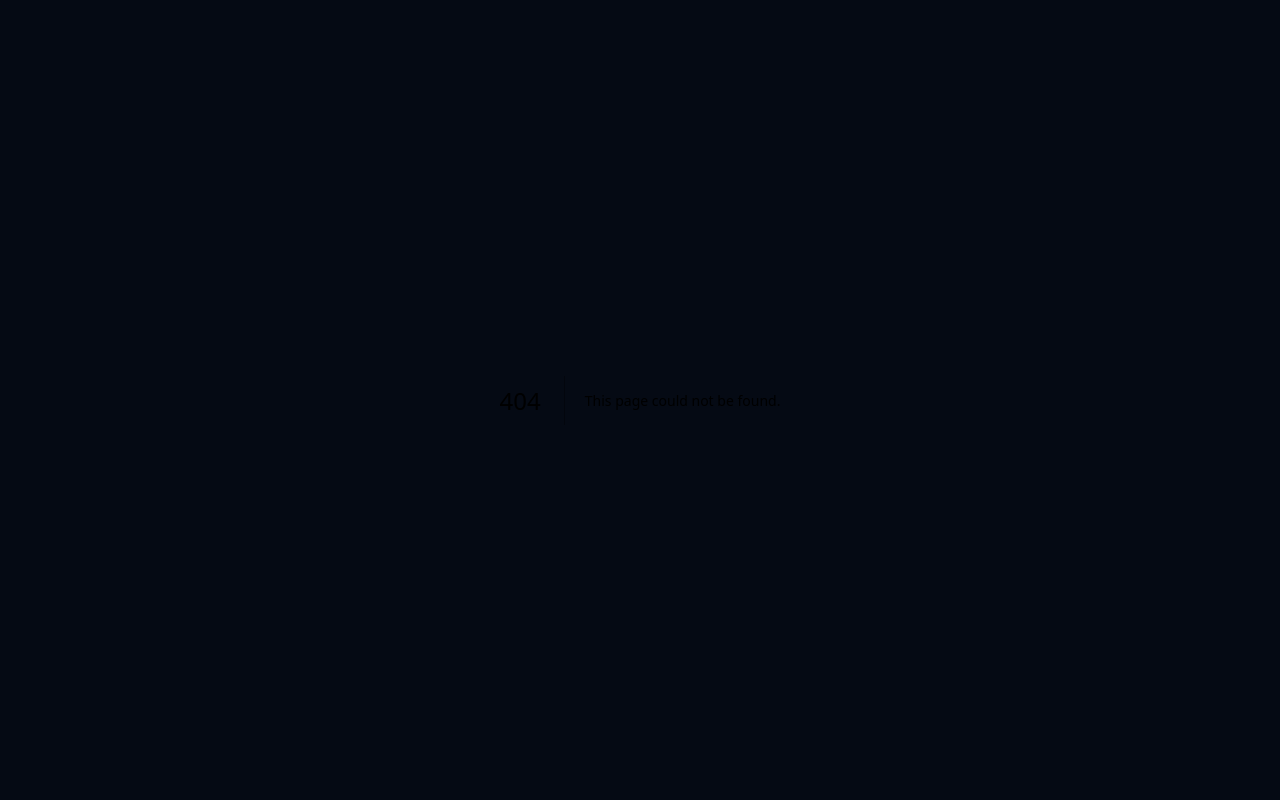
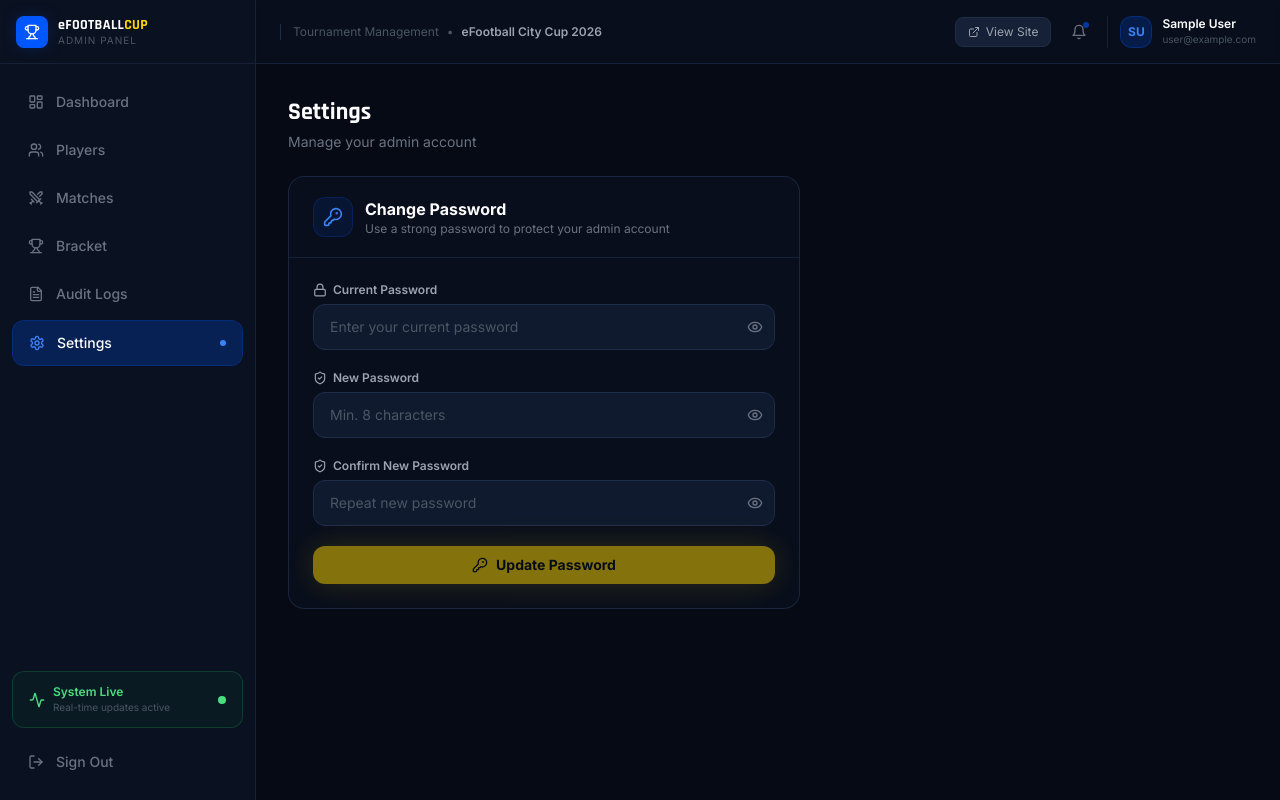
Before and after one commit to demscript/e-football, a Next.js app: page /admin/settings in a window 1280 px wide. Before the commit this address had no page. Built offline with nearby package versions, Linux system fonts and the light colour scheme; no server answers; sample sign-in values are in the browser's storage.

Commit message:
feat: add admin settings page with password change

```diff
--- /dev/null
+++ b/app/admin/settings/page.tsx
@@ -0,0 +1,196 @@
+"use client";
+
+import { useState } from "react";
+import { useRouter } from "next/navigation";
+import { motion } from "framer-motion";
+import { KeyRound, Eye, EyeOff, ShieldCheck, Lock } from "lucide-react";
+import { Button } from "@/components/ui/button";
+import toast from "react-hot-toast";
+
+export default function SettingsPage() {
+  const router = useRouter();
+  const [currentPassword, setCurrentPassword] = useState("");
+  const [newPassword, setNewPassword] = useState("");
+  const [confirmPassword, setConfirmPassword] = useState("");
+  const [showCurrent, setShowCurrent] = useState(false);
+  const [showNew, setShowNew] = useState(false);
+  const [showConfirm, setShowConfirm] = useState(false);
+  const [loading, setLoading] = useState(false);
+
+  const strength = newPassword.length === 0 ? null
+    : newPassword.length < 8 ? "weak"
+    : newPassword.length < 12 ? "fair"
+    : /[A-Z]/.test(newPassword) && /[0-9]/.test(newPassword) ? "strong"
+    : "fair";
+
+  const strengthColor = { weak: "bg-red-500", fair: "bg-yellow-500", strong: "bg-green-500" }[strength ?? "weak"];
+  const strengthWidth = { weak: "w-1/3", fair: "w-2/3", strong: "w-full" }[strength ?? "weak"];
+
+  async function handleSubmit(e: React.FormEvent) {
+    e.preventDefault();
+
+    if (newPassword !== confirmPassword) {
+      toast.error("New passwords do not match");
+      return;
+    }
+    if (newPassword.length < 8) {
+      toast.error("Password must be at least 8 characters");
+      return;
+    }
+
+    setLoading(true);
+    try {
+      const res = await fetch("/api/admin/change-password", {
+        method: "POST",
+        headers: { "Content-Type": "application/json" },
+        body: JSON.stringify({ currentPassword, newPassword }),
+      });
+
+      const data = await res.json();
+      if (!res.ok) throw new Error(data.error ?? "Failed to update password");
+
+      toast.success("Password updated successfully!");
+      setCurrentPassword("");
+      setNewPassword("");
+      setConfirmPassword("");
+      router.refresh();
+    } catch (err) {
+      toast.error(err instanceof Error ? err.message : "Something went wrong");
+    } finally {
+      setLoading(false);
+    }
+  }
+
+  return (
+    <div className="space-y-6 max-w-lg">
+      <div>
+        <h1 className="text-2xl font-black text-white font-display">Settings</h1>
+        <p className="text-gray-500 text-sm mt-1">Manage your admin account</p>
+      </div>
+
+      <motion.div
+        initial={{ opacity: 0, y: 16 }}
+        animate={{ opacity: 1, y: 0 }}
+        className="rounded-2xl border border-dark-400/50 bg-dark-800/60 overflow-hidden"
+      >
+        {/* Header */}
+        <div className="px-6 py-5 border-b border-dark-600 flex items-center gap-3">
+          <div className="w-10 h-10 rounded-xl bg-brand-blue/10 border border-brand-blue/20 flex items-center justify-center">
+            <KeyRound className="w-5 h-5 text-brand-blue-light" />
+          </div>
+          <div>
+            <h2 className="font-bold text-white">Change Password</h2>
+            <p className="text-xs text-gray-500">Use a strong password to protect your admin account</p>
+          </div>
+        </div>
+
+        <form onSubmit={handleSubmit} className="px-6 py-6 space-y-5">
+          {/* Current password */}
+          <div className="space-y-1.5">
+            <label className="text-xs font-semibold text-gray-400 flex items-center gap-1.5">
+              <Lock className="w-3.5 h-3.5" /> Current Password
+            </label>
+            <div className="relative">
+              <input
+                type={showCurrent ? "text" : "password"}
+                value={currentPassword}
+                onChange={(e) => setCurrentPassword(e.target.value)}
+                required
+                placeholder="Enter your current password"
+                className="w-full bg-dark-700 border border-dark-500 rounded-xl px-4 py-3 pr-11 text-sm text-white placeholder-gray-600 focus:outline-none focus:border-brand-blue/50 transition-colors"
+              />
+              <button
+                type="button"
+                onClick={() => setShowCurrent(!showCurrent)}
+                className="absolute right-3 top-1/2 -translate-y-1/2 text-gray-500 hover:text-gray-300 transition-colors"
+              >
+                {showCurrent ? <EyeOff className="w-4 h-4" /> : <Eye className="w-4 h-4" />}
+              </button>
+            </div>
+          </div>
+
+          {/* New password */}
+          <div className="space-y-1.5">
+            <label className="text-xs font-semibold text-gray-400 flex items-center gap-1.5">
+              <ShieldCheck className="w-3.5 h-3.5" /> New Password
+            </label>
+            <div className="relative">
+              <input
+                type={showNew ? "text" : "password"}
+                value={newPassword}
+                onChange={(e) => setNewPassword(e.target.value)}
+                required
+                placeholder="Min. 8 characters"
+                className="w-full bg-dark-700 border border-dark-500 rounded-xl px-4 py-3 pr-11 text-sm text-white placeholder-gray-600 focus:outline-none focus:border-brand-blue/50 transition-colors"
+              />
+              <button
+                type="button"
+                onClick={() => setShowNew(!showNew)}
+                className="absolute right-3 top-1/2 -translate-y-1/2 text-gray-500 hover:text-gray-300 transition-colors"
+              >
+                {showNew ? <EyeOff className="w-4 h-4" /> : <Eye className="w-4 h-4" />}
+              </button>
+            </div>
+            {/* Strength bar */}
+            {strength && (
+              <div className="space-y-1">
+                <div className="h-1 bg-dark-600 rounded-full overflow-hidden">
+                  <div className={`h-full rounded-full transition-all duration-300 ${strengthColor} ${strengthWidth}`} />
+                </div>
+                <p className={`text-xs font-semibold capitalize ${
+                  strength === "strong" ? "text-green-400" : strength === "fair" ? "text-yellow-400" : "text-red-400"
+                }`}>
+                  {strength} password
+                </p>
+              </div>
+            )}
+          </div>
+
+          {/* Confirm password */}
+          <div className="space-y-1.5">
+            <label className="text-xs font-semibold text-gray-400 flex items-center gap-1.5">
+              <ShieldCheck className="w-3.5 h-3.5" /> Confirm New Password
+            </label>
+            <div className="relative">
+              <input
+                type={showConfirm ? "text" : "password"}
+                value={confirmPassword}
+                onChange={(e) => setConfirmPassword(e.target.value)}
+                required
+                placeholder="Repeat new password"
+                className={`w-full bg-dark-700 border rounded-xl px-4 py-3 pr-11 text-sm text-white placeholder-gray-600 focus:outline-none transition-colors ${
+                  confirmPassword && confirmPassword !== newPassword
+                    ? "border-red-500/50 focus:border-red-500/70"
+                    : confirmPassword && confirmPassword === newPassword
+                    ? "border-green-500/50 focus:border-green-500/70"
+                    : "border-dark-500 focus:border-brand-blue/50"
+                }`}
+              />
+              <button
+                type="button"
+                onClick={() => setShowConfirm(!showConfirm)}
+                className="absolute right-3 top-1/2 -translate-y-1/2 text-gray-500 hover:text-gray-300 transition-colors"
+              >
+                {showConfirm ? <EyeOff className="w-4 h-4" /> : <Eye className="w-4 h-4" />}
+              </button>
+            </div>
+            {confirmPassword && confirmPassword !== newPassword && (
+              <p className="text-xs text-red-400">Passwords do not match</p>
+            )}
+          </div>
+
+          <Button
+            type="submit"
+            loading={loading}
+            className="w-full"
+            variant="yellow"
+            disabled={!currentPassword || !newPassword || !confirmPassword || newPassword !== confirmPassword}
+          >
+            <KeyRound className="w-4 h-4" />
+            Update Password
+          </Button>
+        </form>
+      </motion.div>
+    </div>
+  );
+}
--- /dev/null
+++ b/app/api/admin/change-password/route.ts
@@ -0,0 +1,45 @@
+import { NextRequest, NextResponse } from "next/server";
+import { auth } from "@/lib/auth";
+import { prisma } from "@/lib/prisma";
+import bcrypt from "bcryptjs";
+
+export async function POST(req: NextRequest) {
+  const session = await auth();
+  if (!session) return NextResponse.json({ error: "Unauthorized" }, { status: 401 });
+
+  try {
+    const { currentPassword, newPassword } = await req.json();
+
+    if (!currentPassword || !newPassword) {
+      return NextResponse.json({ error: "All fields are required" }, { status: 400 });
+    }
+
+    if (newPassword.length < 8) {
+      return NextResponse.json({ error: "New password must be at least 8 characters" }, { status: 400 });
+    }
+
+    const user = await prisma.user.findUnique({ where: { id: session.user?.id } });
+    if (!user) return NextResponse.json({ error: "User not found" }, { status: 404 });
+
+    const isValid = await bcrypt.compare(currentPassword, user.password);
+    if (!isValid) {
+      return NextResponse.json({ error: "Current password is incorrect" }, { status: 400 });
+    }
+
+    const hashed = await bcrypt.hash(newPassword, 12);
+    await prisma.user.update({ where: { id: user.id }, data: { password: hashed } });
+
+    await prisma.auditLog.create({
+      data: {
+        userId: user.id,
+        action: "Password changed",
+        entity: "User",
+        entityId: user.id,
+      },
+    });
+
+    return NextResponse.json({ message: "Password updated successfully" });
+  } catch {
+    return NextResponse.json({ error: "Failed to update password" }, { status: 500 });
+  }
+}
--- a/components/admin/sidebar.tsx
+++ b/components/admin/sidebar.tsx
@@ -5,7 +5,7 @@ import { usePathname } from "next/navigation";
 import { motion } from "framer-motion";
 import {
   LayoutDashboard, Users, Swords, Trophy, Activity,
-  LogOut, Menu, X, FileText,
+  LogOut, Menu, X, FileText, Settings,
 } from "lucide-react";
 import { signOut } from "next-auth/react";
 import { useState } from "react";
@@ -17,6 +17,7 @@ const navItems = [
   { href: "/admin/matches", label: "Matches", icon: Swords },
   { href: "/admin/bracket", label: "Bracket", icon: Trophy },
   { href: "/admin/logs", label: "Audit Logs", icon: FileText },
+  { href: "/admin/settings", label: "Settings", icon: Settings },
 ];
 
 function NavLink({ item, active }: { item: (typeof navItems)[0]; active: boolean }) {
```
